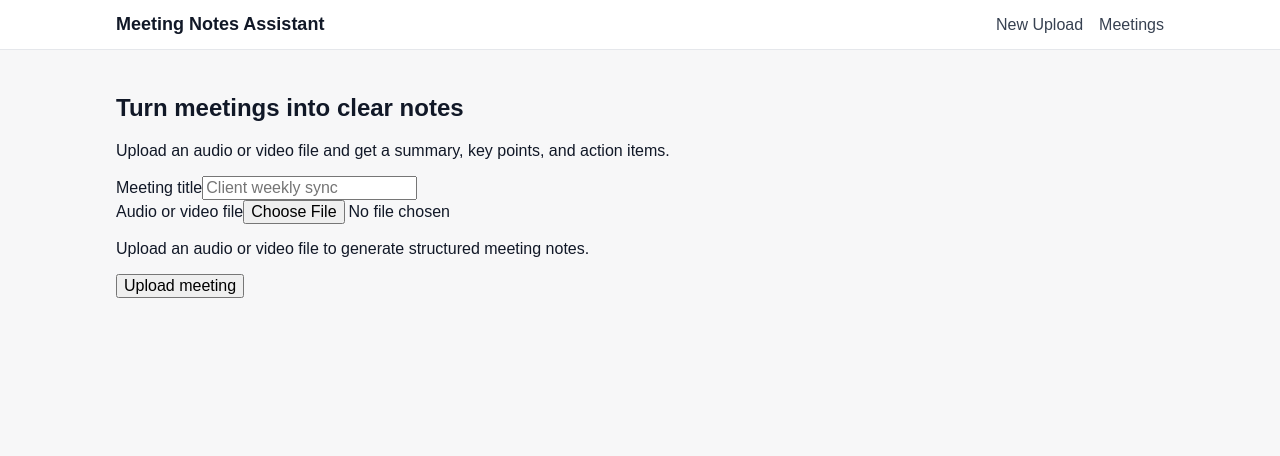
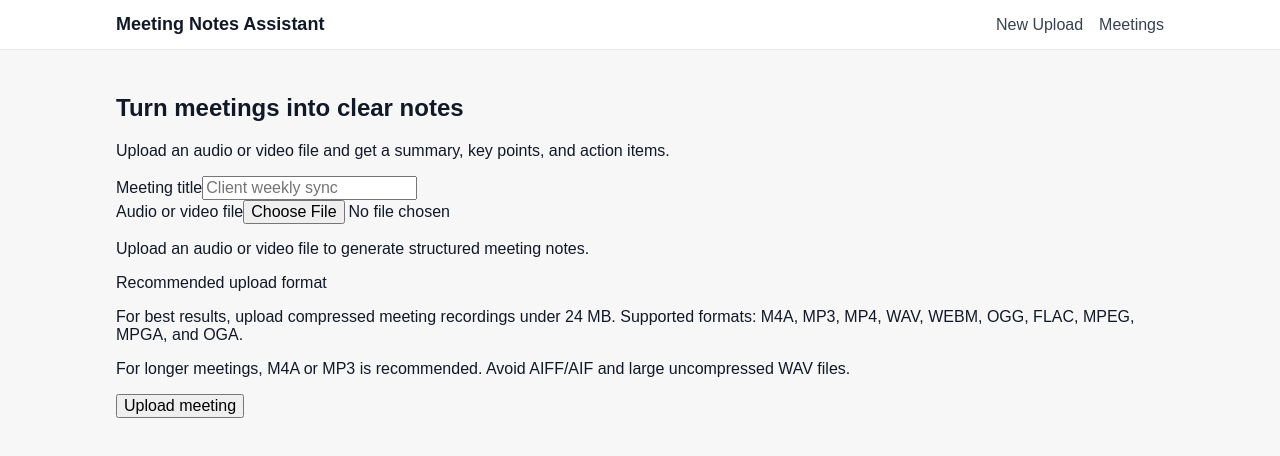
Before and after one commit to drlalitasaharan/meeting-notes-assistant, a Next.js app in the folder frontend/: page /upload in a window 1280 px wide. Shown: the top 456 px of the page. Built offline with nearby package versions, Linux system fonts and the light colour scheme; no server answers.

Commit message:
Add upload guidance to frontend

```diff
--- a/frontend/app/upload/page.tsx
+++ b/frontend/app/upload/page.tsx
@@ -125,6 +125,16 @@ export default function UploadPage() {
             <p className="mt-3 text-slate-500">
               Upload an audio or video file to generate structured meeting notes.
             </p>
+            <div className="mt-3 rounded-2xl border border-slate-200 bg-slate-50 px-4 py-3 text-sm leading-6 text-slate-600">
+              <p className="font-semibold text-slate-800">Recommended upload format</p>
+              <p>
+                For best results, upload compressed meeting recordings under 24 MB.
+                Supported formats: M4A, MP3, MP4, WAV, WEBM, OGG, FLAC, MPEG, MPGA, and OGA.
+              </p>
+              <p className="mt-1">
+                For longer meetings, M4A or MP3 is recommended. Avoid AIFF/AIF and large uncompressed WAV files.
+              </p>
+            </div>
             {file ? (
               <p className="mt-2 text-slate-950">
                 Selected file: <strong>{file.name}</strong>
```
